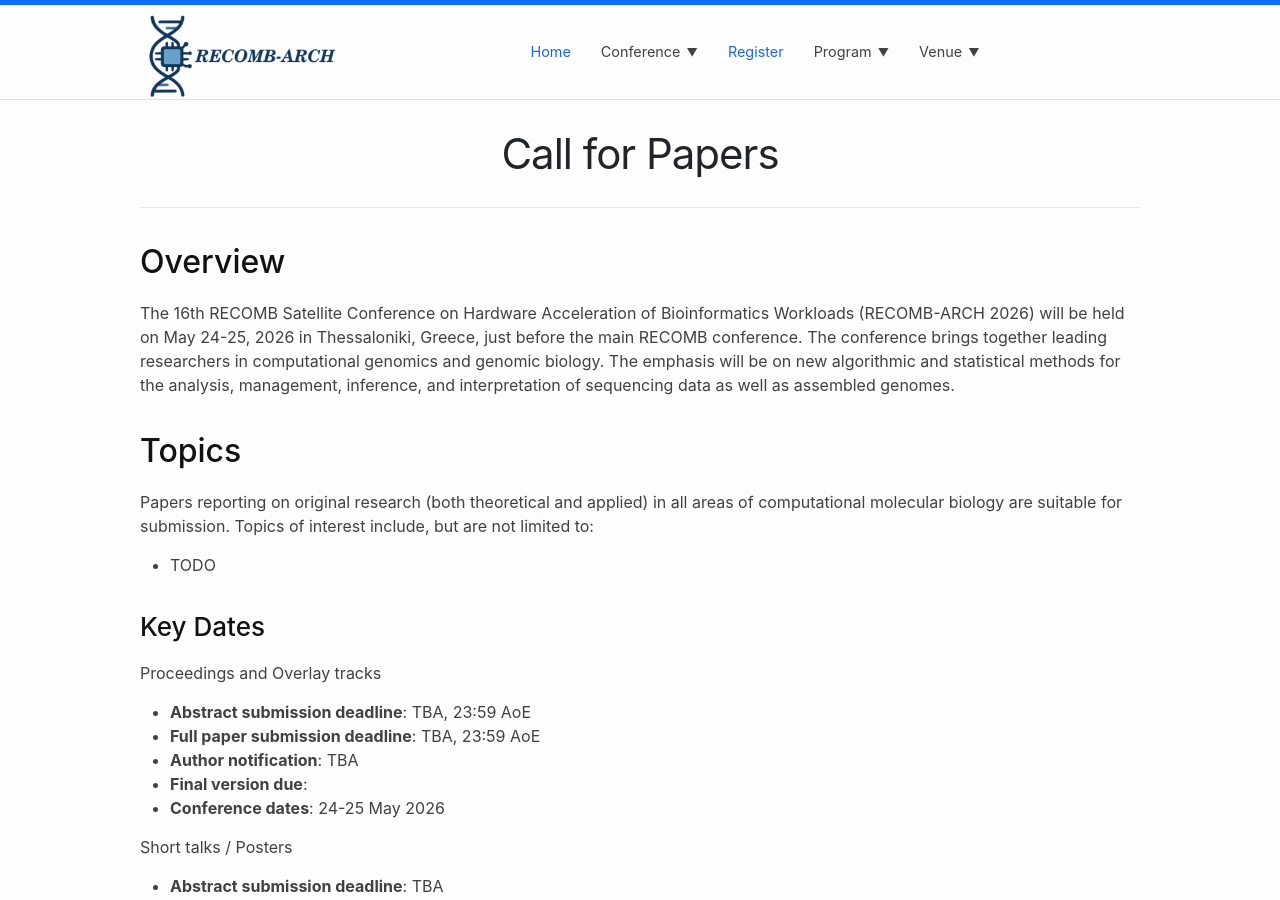
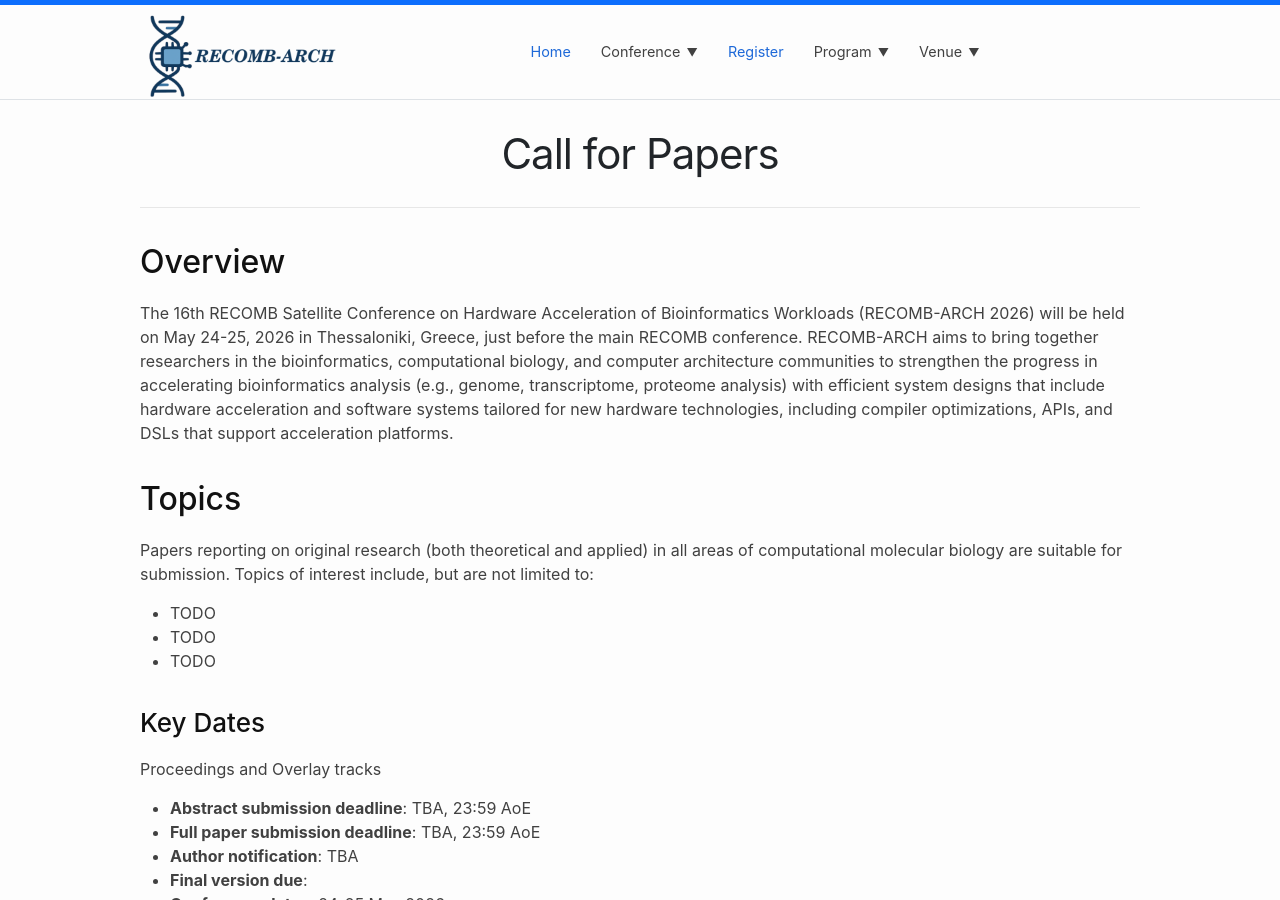
Before and after one commit to RECOMB-Arch/template, a Jekyll site: the page built from call_for_papers.md, in a window 1280 px wide and 900 px high. Built offline with Jekyll 4.4.1, drawn with Linux system fonts in a browser that asks for light colours; nearby versions of some CDN libraries.

Commit message:
update arch

```diff
--- a/_config.yml
+++ b/_config.yml
@@ -76,7 +76,7 @@ social_links:
     url: "https://x.com/RECOMBarch"
   - title: RECOMB-Arch at BlueSky
     icon: bluesky
-    url: "https://bsky.app/profile/recombarch.bsky.social"
+    url: "TODO https://bsky.app/profile/recombarch.bsky.social"
   - title: RECOMB-Arch at LinkedIn
     icon: linkedin
     url: "https://www.linkedin.com/groups/16421006/"
--- a/_layouts/home.html
+++ b/_layouts/home.html
@@ -74,7 +74,7 @@ layout: base
     <br>
     Bluesky <a href="TODO https://bsky.app/profile/recombarch.bsky.social" target="_blank">@RECOMBArch</a>
     <br>
-    LinkedIn <a href="https://www.linkedin.com/groups/16421006/" target="_blank">@RECOMAarch</a>
+    LinkedIn <a href="https://www.linkedin.com/groups/16421006/" target="_blank">@RECOMBArch</a>
   </p>
 </div>
 
--- a/call_for_papers.md
+++ b/call_for_papers.md
@@ -5,13 +5,17 @@ title: Call for Papers
 
 ## Overview
 
-The {{site.iteration}} RECOMB Satellite Conference on Hardware Acceleration of Bioinformatics Workloads ({{ site.title }} {{site.year}}) will be held on {{site.dates}} in {{site.location}}, just before the main RECOMB conference. The conference brings together leading researchers in computational genomics and genomic biology. The emphasis will be on new algorithmic and statistical methods for the analysis, management, inference, and interpretation of sequencing data as well as assembled genomes.
+The {{site.iteration}} RECOMB Satellite Conference on Hardware Acceleration of Bioinformatics Workloads ({{ site.title }} {{site.year}}) will be held on {{site.dates}} in {{site.location}}, just before the main RECOMB conference. {{ site.title }} aims to bring together researchers in the bioinformatics, computational biology, and computer architecture communities to strengthen the progress in accelerating bioinformatics analysis (e.g., genome, transcriptome, proteome analysis) with efficient system designs that include hardware acceleration and software systems tailored for new hardware technologies, including compiler optimizations, APIs, and DSLs that support acceleration platforms.
+
+
 
 
 ## Topics
 
 Papers reporting on original research (both theoretical and applied) in all areas of computational molecular biology are suitable for submission. Topics of interest include, but are not limited to:
 
+- TODO
+- TODO
 - TODO
 
 ### Key Dates
```
Also changed, not shown: index.md (+3 -3 lines), register.md (+1 -1 lines).
